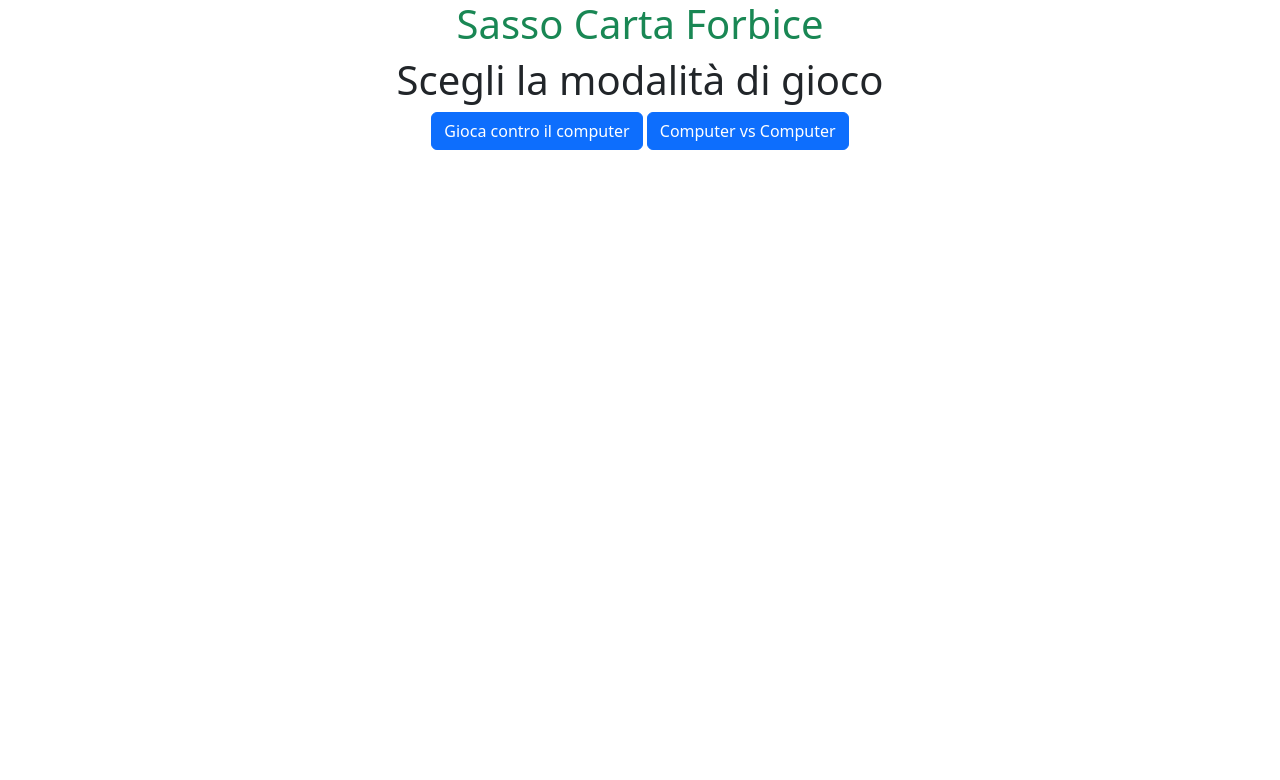
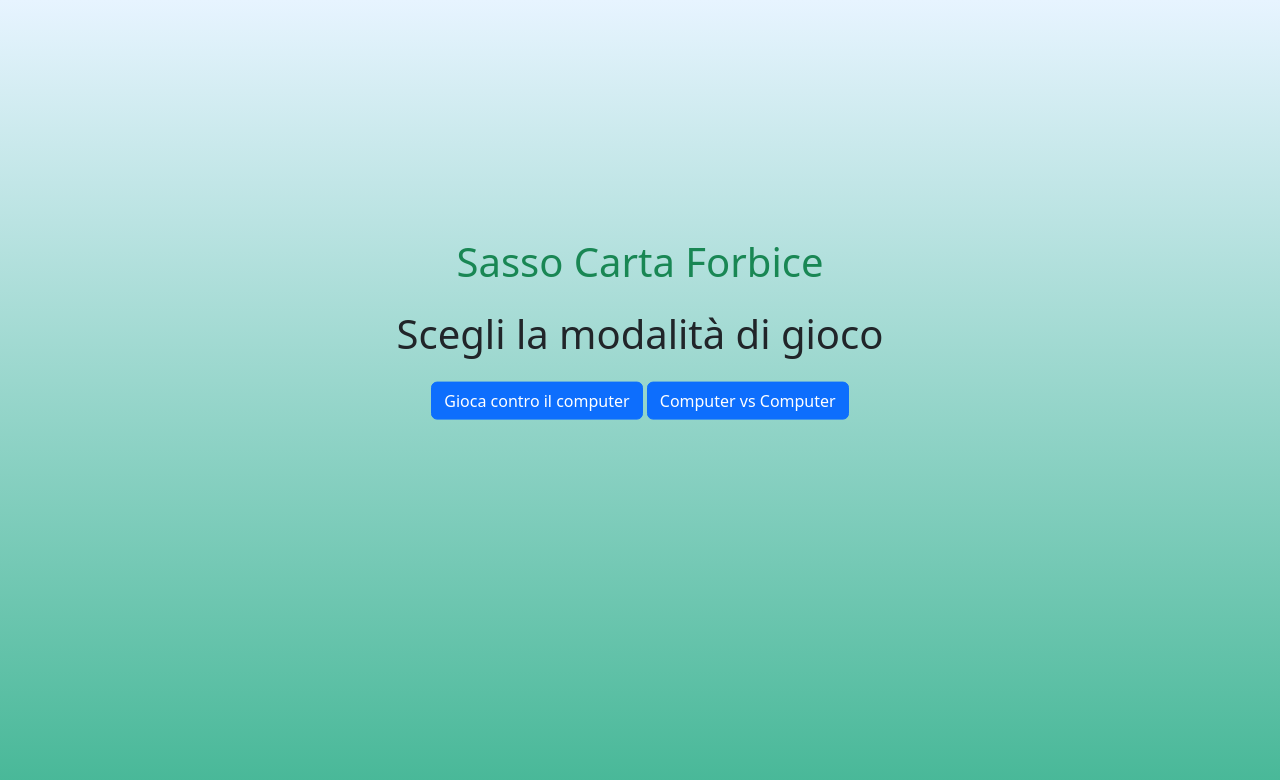
Before and after one commit to RobertoSimonini1/l_tests, a website: page carta_forbice_sasso/index.html in a window 1280 px wide. Drawn offline with nearby package versions, Linux system fonts and the light colour scheme.

Commit message:
changed background

```diff
--- /dev/null
+++ b/carta_forbice_sasso/globals.css
@@ -0,0 +1,10 @@
+body {
+	background: linear-gradient(#e7f4ff, 50%, #45b796) fixed;
+}
+
+#center {
+    position: absolute;
+    top: 40%;
+    left: 50%;
+    transform: translate(-50%, -40%);
+}
--- a/carta_forbice_sasso/index.html
+++ b/carta_forbice_sasso/index.html
@@ -6,10 +6,11 @@
     <title>Sasso Carta Forbice</title>
     <link href="https://cdn.jsdelivr.net/npm/bootstrap@5.3.3/dist/css/bootstrap.min.css" rel="stylesheet" integrity="sha384-QWTKZyjpPEjISv5WaRU9OFeRpok6YctnYmDr5pNlyT2bRjXh0JMhjY6hW+ALEwIH" crossorigin="anonymous">
     <script src="https://cdn.jsdelivr.net/npm/bootstrap@5.3.3/dist/js/bootstrap.bundle.min.js" integrity="sha384-YvpcrYf0tY3lHB60NNkmXc5s9fDVZLESaAA55NDzOxhy9GkcIdslK1eN7N6jIeHz" crossorigin="anonymous"></script>
+    <link rel="stylesheet" href="globals.css">
     <script src="index.js" defer></script>
 </head>
 <body>
-    <div class="container text-center">
+    <div class="container text-center d-flex flex-column gap-3" id="center">
         <div class="">
             <h1 class="text-success">
                 Sasso Carta Forbice
@@ -27,7 +28,7 @@
             <button class="btn btn-primary mode" onclick="chooseMode('computer')">Computer vs Computer</button>
         </div>
 
-        <div class="flex visually-hidden" id="key-buttons">
+        <div class="flex d-flex flex-column gap-3 visually-hidden" id="key-buttons">
             <h1>
             Scegli la tua mossa
             </h1>
```
